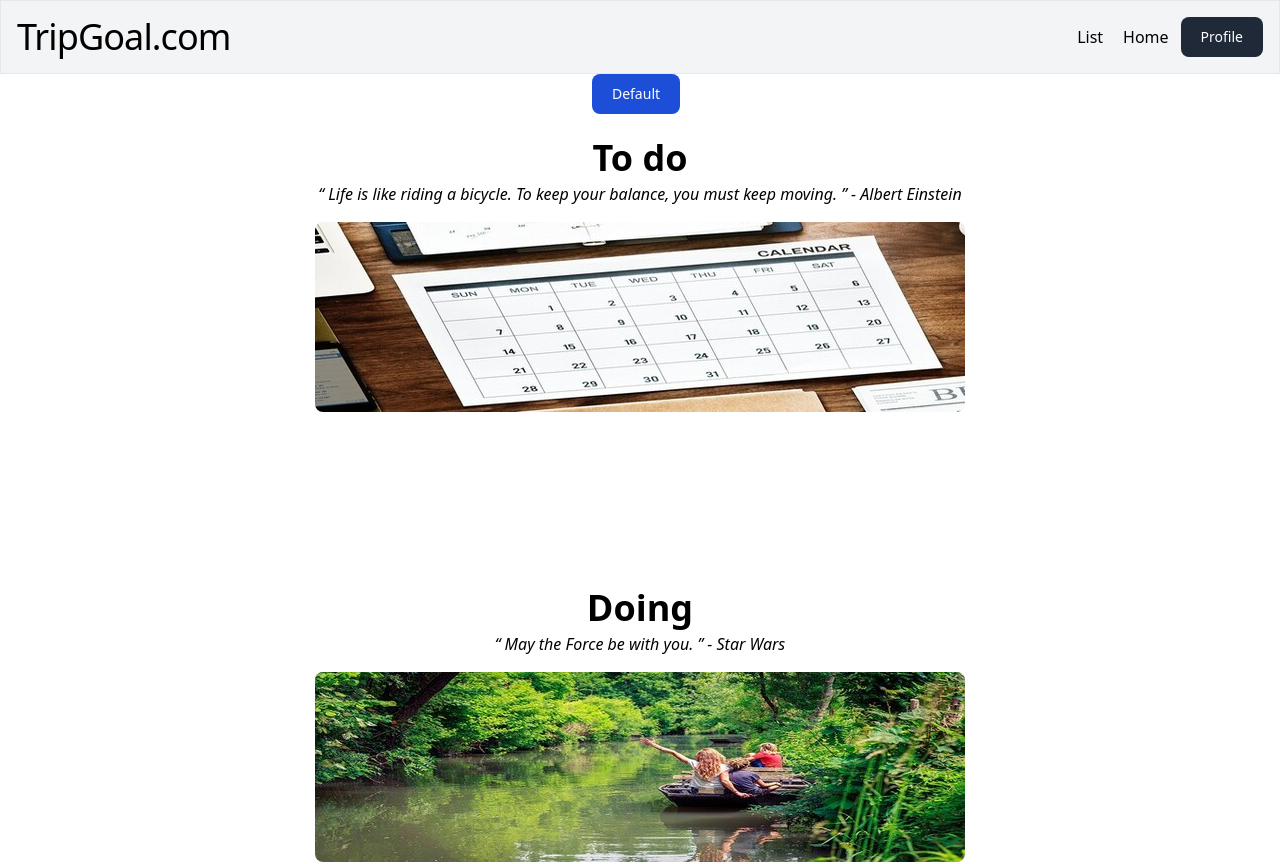
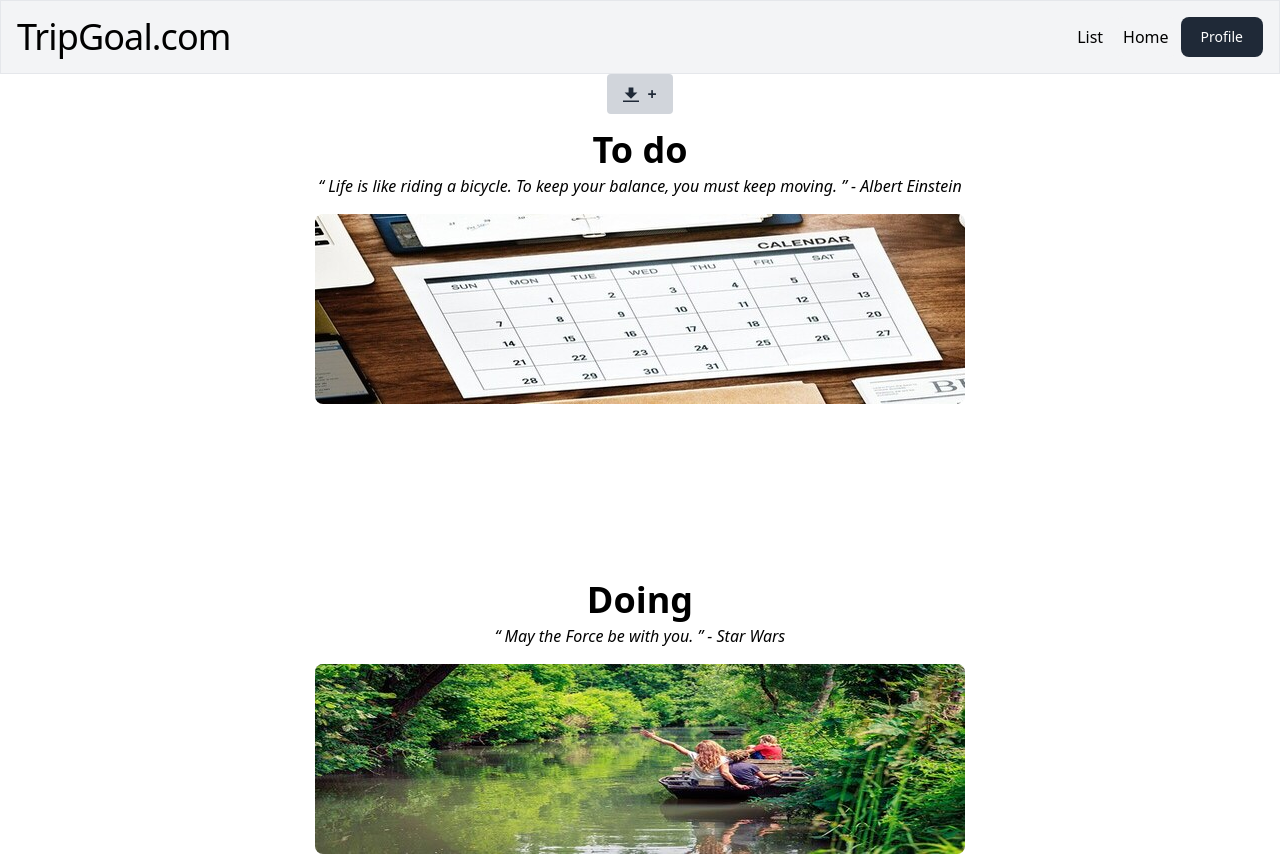
Before and after one commit to Brnt-Luap/todolist, a Vue app: page /list in a window 1280 px wide. Shown: the top 864 px of the page. Built offline with nearby package versions, Linux system fonts and the light colour scheme.

Commit message:
Add button V3

```diff
--- a/src/views/ListView.vue
+++ b/src/views/ListView.vue
@@ -4,7 +4,10 @@
     <nav class="border-gray-200">
         <div class="space-y-4 mx-auto flex flex-col items-center justify-center text-center">
             <div>
-                <button type="button" class="text-white bg-blue-700 hover:bg-blue-800 focus:ring-4 focus:ring-blue-300 font-medium rounded-lg text-sm px-5 py-2.5 me-2 mb-2 dark:bg-blue-600 dark:hover:bg-blue-700 focus:outline-none dark:focus:ring-blue-800">Default</button>
+                <button class="bg-gray-300 hover:bg-gray-400 text-gray-800 font-bold py-2 px-4 rounded inline-flex items-center">
+                    <svg class="fill-current w-4 h-4 mr-2" xmlns="http://www.w3.org/2000/svg" viewBox="0 0 20 20"><path d="M13 8V2H7v6H2l8 8 8-8h-5zM0 18h20v2H0v-2z"/></svg>
+                    <span>+</span>
+                </button>
             </div>
             <div id="todo">
                 <span class="text-4xl font-bold text-black block">To do</span>
```
